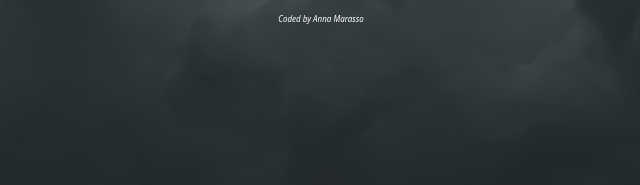
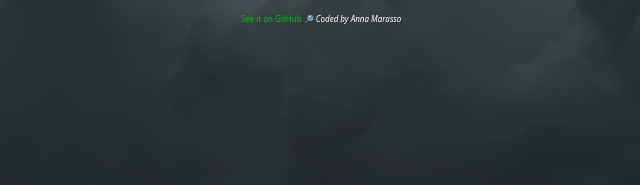
Before and after one commit to annamar90/Weather-App, a plain HTML site: page index.html in a window 1280 px wide. Shown: the part 577-762 px from the top of the page, 319-959 px from the left. Drawn offline with nearby package versions, Linux system fonts and the light colour scheme.

Commit message:
Added Git Hub link
added link to github project near signature

```diff
--- a/index.html
+++ b/index.html
@@ -141,7 +141,9 @@
                 </div>
 
             <div class="signature">
-                <p>Coded by Anna Marasso</p>
+                <p>
+                <a href="https://github.com/annamar90/Weather-App" id="githublink">See it on GitHub 🔎</a>
+                   Coded by Anna Marasso</p>
             </div>
     </div>
 </div>
--- a/src/styles.css
+++ b/src/styles.css
@@ -162,3 +162,10 @@ html {
     margin: auto;
     width: 94%;
 }
+
+#githublink {
+    color: rgb(0, 189, 25);
+    font-style: normal;
+    font-size: 1em;
+    text-decoration: none;
+}
```
